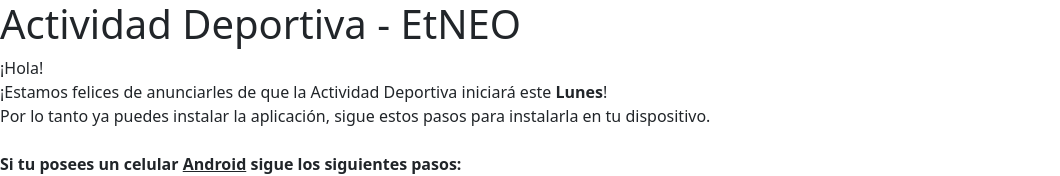
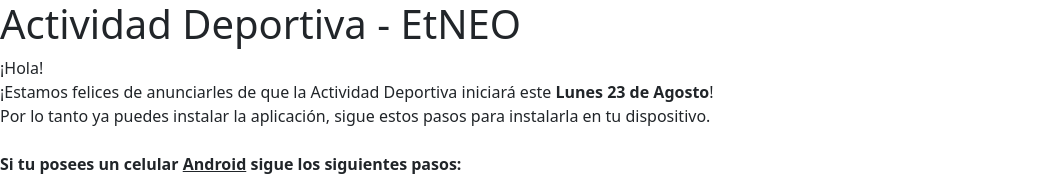
Before and after one commit to EtNEOp/EtNEOp.github.io, a plain HTML site: page index.html in a window 1280 px wide. Shown: the top 176 px of the page, without its empty margins (0-1060 px from the left). Drawn offline with nearby package versions, Linux system fonts and the light colour scheme.

Commit message:
Update index.html

```diff
--- a/index.html
+++ b/index.html
@@ -6,7 +6,7 @@
     <h1>Actividad Deportiva - EtNEO</h1>
     <p>
         ¡Hola!<br>
-        ¡Estamos felices de anunciarles de que la Actividad Deportiva iniciará este <b>Lunes</b>!<br>
+        ¡Estamos felices de anunciarles de que la Actividad Deportiva iniciará este <b>Lunes 23 de Agosto</b>!<br>
         Por lo tanto ya puedes instalar la aplicación, sigue estos pasos para instalarla en tu dispositivo.
         <br><br>
         <b>Si tu posees un celular <u>Android</u> sigue los siguientes pasos:</b>
```
